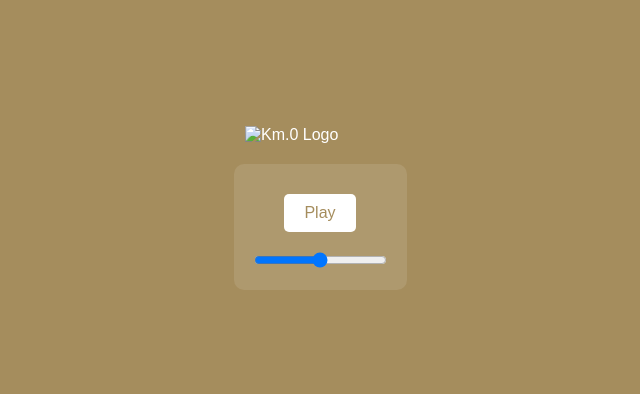
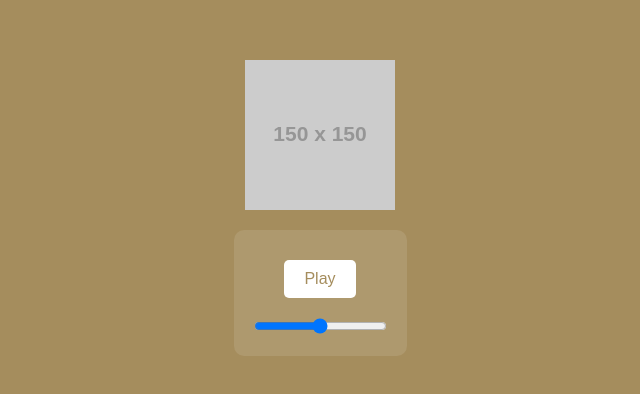
Before and after one commit to earthaural/Km.0, a plain HTML site: page index.html in a window 1280 px wide. Shown: the part 192-586 px from the top of the page, without its empty margins (320-960 px from the left). Drawn offline with Linux system fonts and the light colour scheme; placeholder pictures from the web are drawn by us.

Commit message:
Add files via upload

```diff
--- a/index.html
+++ b/index.html
@@ -53,7 +53,7 @@
     </style>
 </head>
 <body>
-    <img src="logo.png" alt="Km.0 Logo" class="logo" width="150">
+    <img src="https://via.placeholder.com/150" alt="Km.0 Logo" class="logo" width="150">
     <div class="audio-player">
         <audio id="audio" src="PLACEHOLDER_STREAM_URL" preload="none"></audio>
         <button id="playPauseBtn">Play</button>
```
